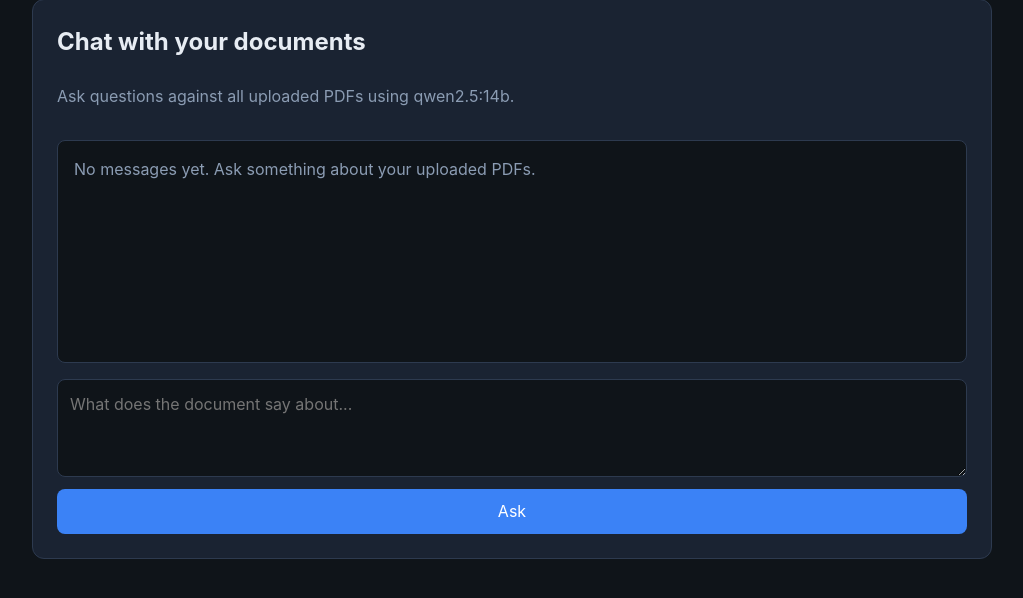
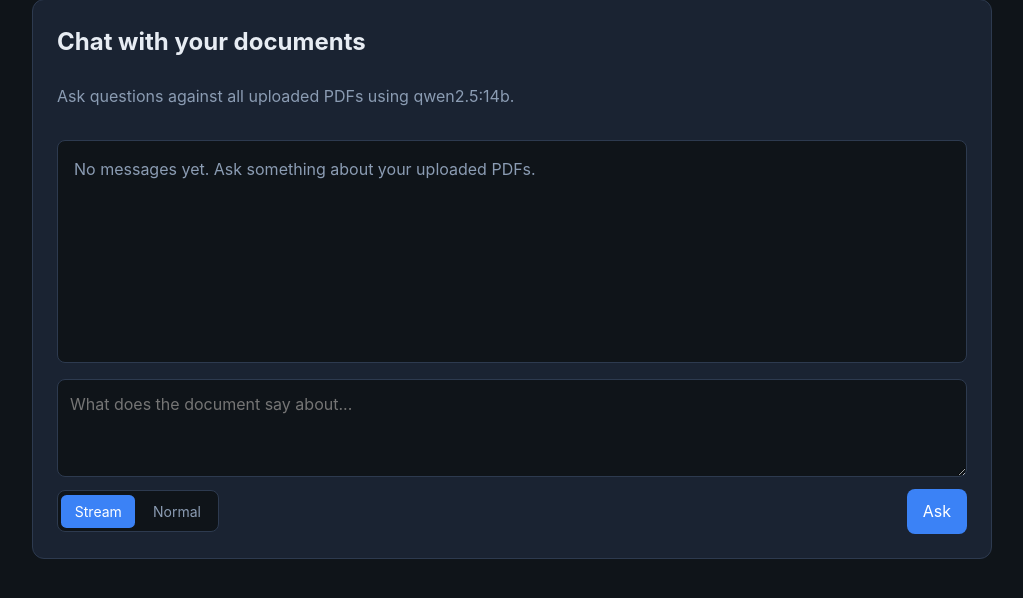
Before and after one commit to dipesh-adekar/simple_rag, a FastAPI app: page /chat in a window 1280 px wide. Shown: the part 103-701 px from the top of the page, without its empty margins (128-1151 px from the left). Run offline with FastAPI, Linux system fonts and the light colour scheme.

Commit message:
[FEAT] chat streaming support

```diff
--- a/app/routers/chat.py
+++ b/app/routers/chat.py
@@ -1,11 +1,19 @@
-from fastapi import APIRouter, Form, Request
+import json
+
+from fastapi import APIRouter, Request
+from fastapi.responses import StreamingResponse
 from fastapi.templating import Jinja2Templates
+from pydantic import BaseModel
 
 from app.config import settings
-from app.services.rag import query_documents
+from app.services.rag import query_documents, stream_answer
 
 router = APIRouter()
 templates = Jinja2Templates(directory=str(settings.base_dir / "app" / "templates"))
+
+
+class ChatRequest(BaseModel):
+    question: str
 
 
 @router.get("/chat")
@@ -13,24 +21,29 @@
     return templates.TemplateResponse(
         request,
         "chat.html",
-        {"active": "chat", "messages": []},
+        {"active": "chat"},
     )
 
 
-@router.post("/chat")
-async def chat_query(request: Request, question: str = Form(...)):
-    result = query_documents(question.strip())
-    messages = [
-        {"role": "user", "content": question.strip()},
-        {
-            "role": "assistant",
-            "content": result["answer"],
-            "sources": result["sources"],
-            "context_chunks": result["context_chunks"],
+@router.post("/chat/query")
+async def chat_query(body: ChatRequest):
+    result = query_documents(body.question.strip())
+    return result
+
+
+@router.post("/chat/stream")
+async def chat_stream(body: ChatRequest):
+    question = body.question.strip()
+
+    async def event_generator():
+        async for event in stream_answer(question):
+            yield f"data: {json.dumps(event)}\n\n"
+
+    return StreamingResponse(
+        event_generator(),
+        media_type="text/event-stream",
+        headers={
+            "Cache-Control": "no-cache",
+            "Connection": "keep-alive",
         },
-    ]
-    return templates.TemplateResponse(
-        request,
-        "chat.html",
-        {"active": "chat", "messages": messages},
     )
--- a/app/templates/base.html
+++ b/app/templates/base.html
@@ -21,5 +21,6 @@
   <main class="container">
     {% block content %}{% endblock %}
   </main>
+  {% block scripts %}{% endblock %}
 </body>
 </html>
--- a/app/templates/chat.html
+++ b/app/templates/chat.html
@@ -7,32 +7,37 @@
   <h1>Chat with your documents</h1>
   <p class="muted">Ask questions against all uploaded PDFs using qwen2.5:14b.</p>
 
-  <div class="chat-messages">
-    {% for message in messages %}
-      <div class="message message-{{ message.role }}">
-        <div class="message-role">{{ message.role }}</div>
-        <div class="message-content">{{ message.content }}</div>
-        {% if message.sources %}
-        <div class="message-meta">
-          Sources: {{ message.sources | join(", ") }}
-          · {{ message.context_chunks }} chunk(s) retrieved
-        </div>
-        {% endif %}
-      </div>
-    {% else %}
-      <p class="muted">No messages yet. Ask something about your uploaded PDFs.</p>
-    {% endfor %}
+  <div id="chat-messages" class="chat-messages">
+    <p class="muted chat-empty">No messages yet. Ask something about your uploaded PDFs.</p>
   </div>
 
-  <form action="/chat" method="post" class="chat-form">
+  <form id="chat-form" class="chat-form">
     <textarea
+      id="question"
       name="question"
       rows="3"
       placeholder="What does the document say about..."
       required
       class="input chat-input"
     ></textarea>
-    <button type="submit" class="btn btn-primary">Ask</button>
+
+    <div class="chat-controls">
+      <div class="mode-toggle" role="radiogroup" aria-label="Response mode">
+        <label class="mode-option">
+          <input type="radio" name="mode" value="stream" checked>
+          <span>Stream</span>
+        </label>
+        <label class="mode-option">
+          <input type="radio" name="mode" value="normal">
+          <span>Normal</span>
+        </label>
+      </div>
+      <button type="submit" class="btn btn-primary" id="chat-submit">Ask</button>
+    </div>
   </form>
 </section>
 {% endblock %}
+
+{% block scripts %}
+<script src="/static/chat.js"></script>
+{% endblock %}
--- /dev/null
+++ b/static/chat.js
@@ -0,0 +1,142 @@
+(() => {
+  const form = document.getElementById("chat-form");
+  const messagesEl = document.getElementById("chat-messages");
+  const submitBtn = document.getElementById("chat-submit");
+
+  const savedMode = localStorage.getItem("chatMode") || "stream";
+  const modeInput = document.querySelector(`input[name="mode"][value="${savedMode}"]`);
+  if (modeInput) modeInput.checked = true;
+
+  form.addEventListener("submit", async (e) => {
+    e.preventDefault();
+
+    const question = form.question.value.trim();
+    if (!question) return;
+
+    const mode = document.querySelector('input[name="mode"]:checked').value;
+    localStorage.setItem("chatMode", mode);
+
+    appendMessage("user", question);
+    form.question.value = "";
+    submitBtn.disabled = true;
+
+    try {
+      if (mode === "stream") {
+        await handleStream(question);
+      } else {
+        await handleNormal(question);
+      }
+    } finally {
+      submitBtn.disabled = false;
+    }
+  });
+
+  function removeEmptyState() {
+    const empty = messagesEl.querySelector(".chat-empty");
+    if (empty) empty.remove();
+  }
+
+  function appendMessage(role, content) {
+    removeEmptyState();
+
+    const div = document.createElement("div");
+    div.className = `message message-${role}`;
+
+    const roleEl = document.createElement("div");
+    roleEl.className = "message-role";
+    roleEl.textContent = role;
+
+    const contentEl = document.createElement("div");
+    contentEl.className = "message-content";
+    contentEl.textContent = content;
+
+    div.appendChild(roleEl);
+    div.appendChild(contentEl);
+    messagesEl.appendChild(div);
+    scrollToBottom();
+
+    return div;
+  }
+
+  function appendMeta(messageEl, sources, contextChunks) {
+    const meta = document.createElement("div");
+    meta.className = "message-meta";
+    meta.textContent = `Sources: ${sources.join(", ")} · ${contextChunks} chunk(s) retrieved`;
+    messageEl.appendChild(meta);
+  }
+
+  function scrollToBottom() {
+    messagesEl.scrollTop = messagesEl.scrollHeight;
+  }
+
+  async function handleNormal(question) {
+    const messageEl = appendMessage("assistant", "");
+    const contentEl = messageEl.querySelector(".message-content");
+    contentEl.classList.add("loading");
+    contentEl.textContent = "Thinking…";
+
+    try {
+      const res = await fetch("/chat/query", {
+        method: "POST",
+        headers: { "Content-Type": "application/json" },
+        body: JSON.stringify({ question }),
+      });
+
+      if (!res.ok) throw new Error("Request failed");
+
+      const data = await res.json();
+      contentEl.classList.remove("loading");
+      contentEl.textContent = data.answer;
+      appendMeta(messageEl, data.sources, data.context_chunks);
+    } catch {
+      contentEl.classList.remove("loading");
+      contentEl.textContent = "Something went wrong. Please try again.";
+    }
+  }
+
+  async function handleStream(question) {
+    const messageEl = appendMessage("assistant", "");
+    const contentEl = messageEl.querySelector(".message-content");
+    contentEl.classList.add("streaming");
+
+    try {
+      const res = await fetch("/chat/stream", {
+        method: "POST",
+        headers: { "Content-Type": "application/json" },
+        body: JSON.stringify({ question }),
+      });
+
+      if (!res.ok) throw new Error("Request failed");
+
+      const reader = res.body.getReader();
+      const decoder = new TextDecoder();
+      let buffer = "";
+
+      while (true) {
+        const { done, value } = await reader.read();
+        if (done) break;
+
+        buffer += decoder.decode(value, { stream: true });
+        const lines = buffer.split("\n");
+        buffer = lines.pop() || "";
+
+        for (const line of lines) {
+          if (!line.startsWith("data: ")) continue;
+
+          const event = JSON.parse(line.slice(6));
+
+          if (event.type === "token") {
+            contentEl.textContent += event.content;
+            scrollToBottom();
+          } else if (event.type === "done") {
+            contentEl.classList.remove("streaming");
+            appendMeta(messageEl, event.sources, event.context_chunks);
+          }
+        }
+      }
+    } catch {
+      contentEl.classList.remove("streaming");
+      contentEl.textContent = "Something went wrong. Please try again.";
+    }
+  }
+})();
--- a/static/style.css
+++ b/static/style.css
@@ -237,6 +237,64 @@
   gap: 0.75rem;
 }
 
+.chat-controls {
+  display: flex;
+  align-items: center;
+  justify-content: space-between;
+  gap: 1rem;
+}
+
+.mode-toggle {
+  display: flex;
+  gap: 0.25rem;
+  padding: 0.2rem;
+  background: var(--bg);
+  border: 1px solid var(--border);
+  border-radius: 0.5rem;
+}
+
+.mode-option {
+  display: flex;
+  align-items: center;
+  cursor: pointer;
+}
+
+.mode-option input {
+  position: absolute;
+  opacity: 0;
+  pointer-events: none;
+}
+
+.mode-option span {
+  padding: 0.4rem 0.85rem;
+  border-radius: 0.35rem;
+  font-size: 0.875rem;
+  color: var(--muted);
+  transition: background 0.15s, color 0.15s;
+}
+
+.mode-option input:checked + span {
+  background: var(--primary);
+  color: #fff;
+}
+
+.message-content.loading {
+  color: var(--muted);
+  font-style: italic;
+}
+
+.message-content.streaming::after {
+  content: "▋";
+  display: inline-block;
+  margin-left: 2px;
+  animation: blink 1s step-end infinite;
+  color: var(--primary);
+}
+
+@keyframes blink {
+  50% { opacity: 0; }
+}
+
 .chat-input {
   resize: vertical;
   min-height: 5rem;
```
Also changed, not shown: app/services/rag.py (+21 -2 lines).
